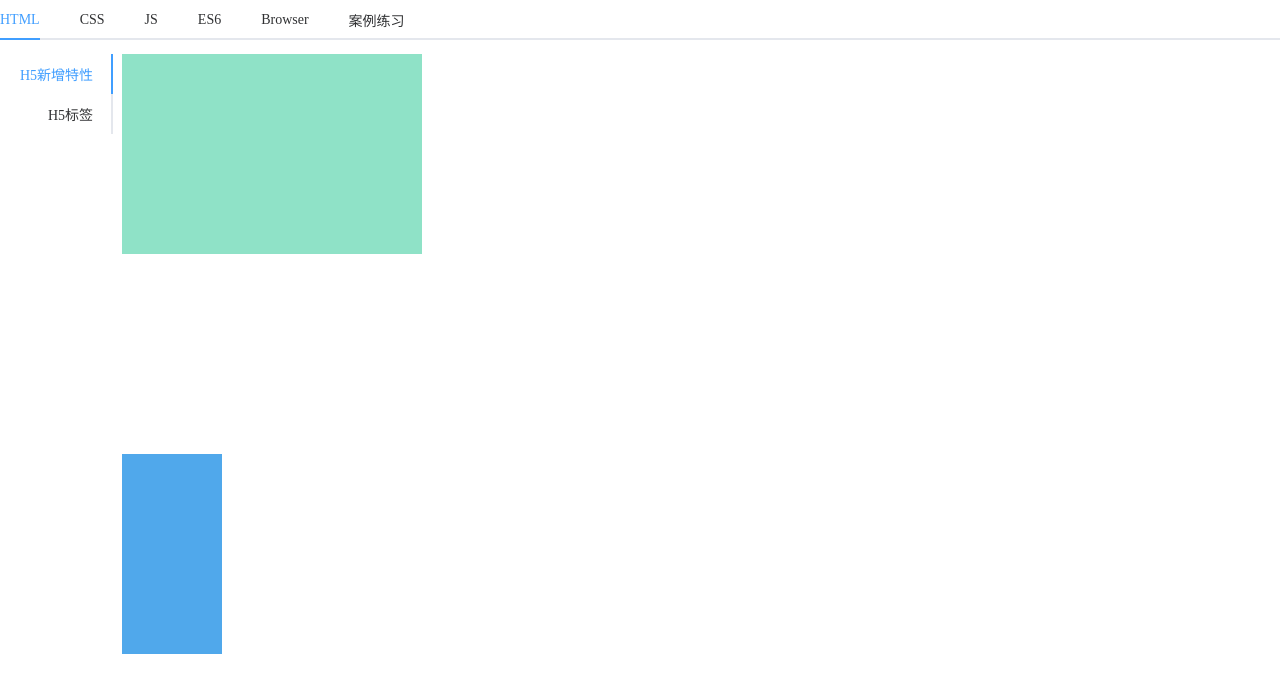
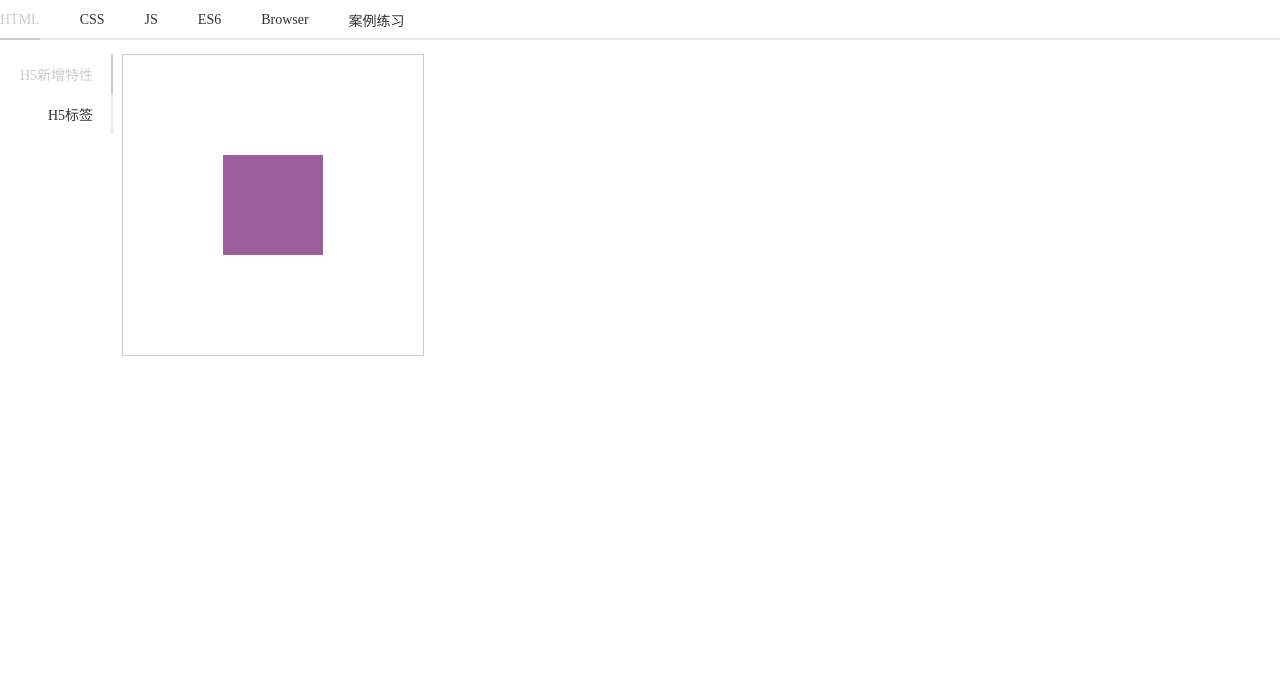
Before and after one commit to whatsname66666/web, a Vue app: page /home/boxModel in a window 1280 px wide. Shown: the top 692 px of the page. Built offline with nearby package versions, Linux system fonts and the light colour scheme.

Commit message:
添加功能

```diff
--- a/src/App.vue
+++ b/src/App.vue
@@ -1,6 +1,14 @@
 <script setup lang="ts" name="app">
 import { onBeforeMount } from 'vue'
 import request from '@/util/api'
+onBeforeMount(()=>{
+  let color = localStorage.getItem('color') || '#ccc'
+  const el = document.documentElement
+    // 获取 css 变量
+    getComputedStyle(el).getPropertyValue(`--el-color-primary`)
+    // 设置 css 变量
+    el.style.setProperty('--el-color-primary', color)
+})
 </script>
 
 <template>
--- a/src/page/home/case/MovieList.vue
+++ b/src/page/home/case/MovieList.vue
@@ -1,13 +1,26 @@
 <script setup lang="ts" name="movieList">
 import { ref,watchEffect,shallowRef } from 'vue'
 import move from '@/mock/movie.json'
+const reuslt = move.map((item)=>{
+  const {id,title,types,url,release_date,score,regions} = item
+  return {
+    id,
+    title,
+    types,
+    url,
+    release_date,
+    score,
+    regions,
+  }
+})
+console.log(reuslt)
 let tableList:any = shallowRef([])
 const pageSize = ref(10)
 const currentPage = ref(1)
 const getData = (star:number,end:number) => {
     let arrlist = []
     for(let i = star; i < end; i++){
-        arrlist.push(move[i])
+        arrlist.push(reuslt[i])
     }
 
     return arrlist
@@ -16,7 +29,7 @@ watchEffect(()=>{
     // currentPage.value 当前页 1
     // pageSize.value    每页多少条数据 10
     let star = (currentPage.value - 1) * pageSize.value;
-    let end = (currentPage.value * pageSize.value ) > move.length ? move.length : (currentPage.value * pageSize.value )
+    let end = (currentPage.value * pageSize.value ) > reuslt.length ? reuslt.length : (currentPage.value * pageSize.value )
     tableList = getData(star,end)
 })
 </script>
@@ -45,7 +58,7 @@ watchEffect(()=>{
     :page-sizes="[10, 50, 100, 200]"
     background
     layout="total, sizes, prev, pager, next, jumper"
-    :total="move.length" />
+    :total="reuslt.length" />
   </div>
 </template>
 
--- a/src/page/home/css/BoxModel.vue
+++ b/src/page/home/css/BoxModel.vue
@@ -3,64 +3,22 @@
 </script>
 
 <template>
-    <!-- <div class="box">
-        <div class="opacity"></div>
-        <div class="rgba"></div>
-    </div> -->
-
-    <div class="contont">
-        <div class="son1"></div>
-        <div>
-            <div id="son2" style="width: 100px;"></div>
-        </div>
+    <div class="box">
+        <div class="son"></div>
     </div>
 </template>
 
 <style scoped>
 .box{
-    display: flex;
-    width: 100%;
-    height: 50vh;
-    flex-direction: row;
-    flex-wrap: wrap;
-    justify-content: space-around;
-    .opacity{
-        width: 300px;
-        height: 300px;
-        padding: 10px;
-        border: 1px solid #000;
-        background-color: aqua;
-        opacity:1;
-        margin: 10px;
-        box-sizing: content-box;
-    }
-    .rgba{
-        margin: 10px;
-        border: 1px solid #000;
-        padding: 10px;
-        width: 300px;
-        height: 300px;
-        background-color: rgba(0, 255, 255, 1);
-        box-sizing: border-box;
-    }
+    width: 300px;
+    height: 300px;
+    border: 1px solid #ccc;
+    display: grid;
 }
-
-.contont{
-    width: 100%;
-    height: 100vh;
-    .son1{
-        width: 300px;
-        height: 200px;
-        background-color: rgb(143, 226, 199);
-        margin-bottom: 100px;
-    }
-    #son2{
-        background-color: rgb(80, 168, 235);
-        width: 300px;
-        height: 200px;
-        margin-top: 200px;
-        overflow: hidden;
-    }
-
+.son{
+    width: 100px;
+    height: 100px;
+    background-color: rgb(156, 94, 156);
+    margin: auto;
 }
 </style>
--- a/src/page/home/html/H5NewFeatures.vue
+++ b/src/page/home/html/H5NewFeatures.vue
@@ -21,6 +21,7 @@ const predefineColors = ref([
 const logcolor = (e:any) => {
     // document.documentElement 是全局变量时
     const el = document.documentElement
+    localStorage.setItem('color',e)
     // const el = document.getElementById('xxx')
     // 获取 css 变量
     getComputedStyle(el).getPropertyValue(`--el-color-primary`)
--- a/src/page/home/js/Promise.vue
+++ b/src/page/home/js/Promise.vue
@@ -36,6 +36,8 @@ const Star = () => {
     ballNumber.value = RefshNum([])
 }
 const End = () => {}
+
+// type func<T> = (data:T) => T
 </script>
 
 <template>
```
